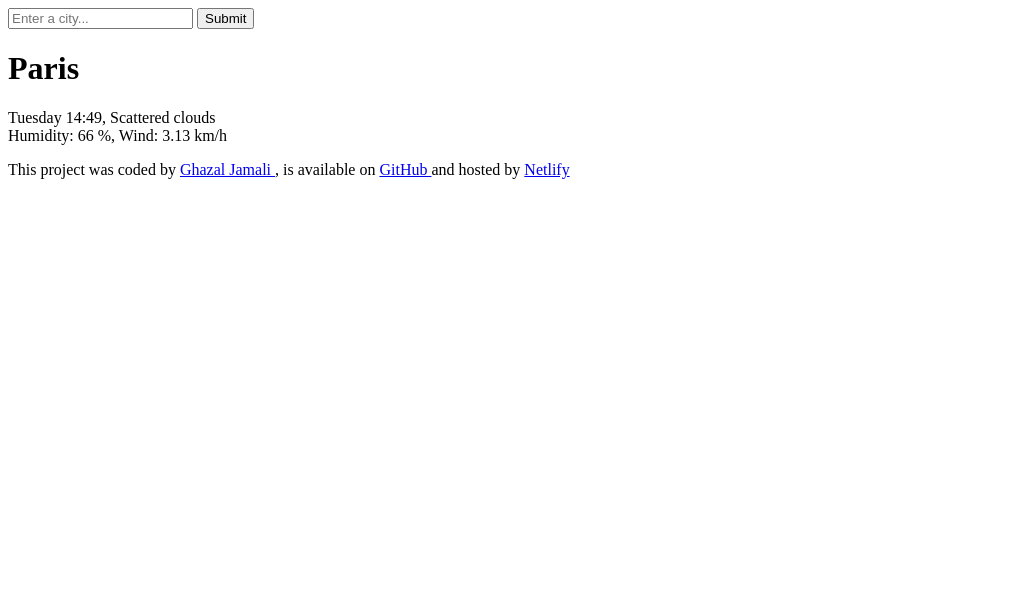
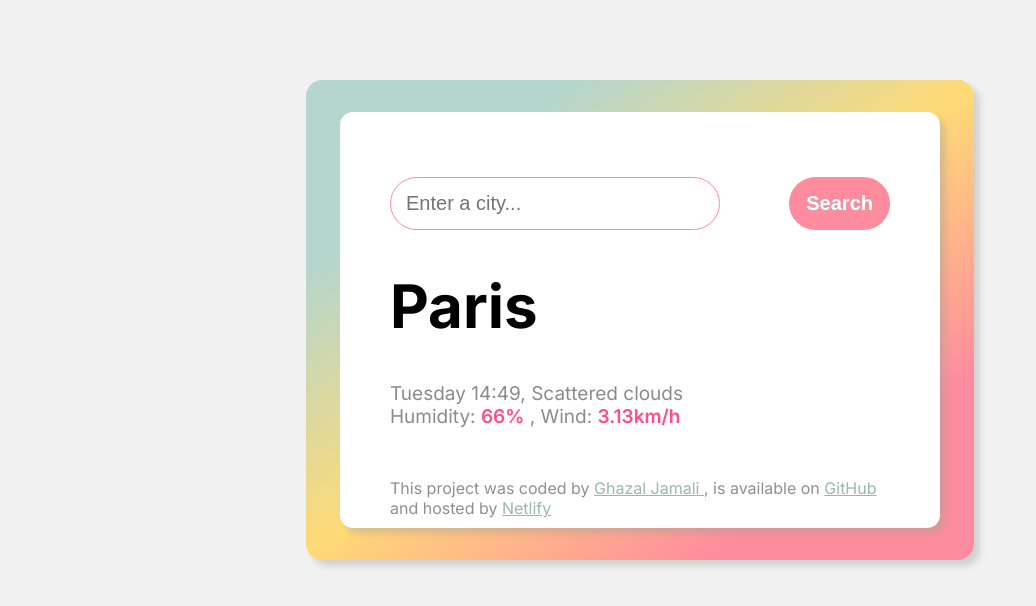
Before and after one commit to Avorrit/Vanilla-Weather-Search-Project, a plain HTML site: page index.html in a window 1280 px wide. Shown: the whole page, without its empty margins (0-1036 px from the left). Drawn offline with Linux system fonts and the light colour scheme.

Commit message:
designed stylesheet

```diff
--- a/index.html
+++ b/index.html
@@ -3,31 +3,35 @@
 <head>
     <meta charset="UTF-8">
     <meta name="viewport" content="width=device-width, initial-scale=1.0">
+    <link rel="preconnect" href="https://fonts.googleapis.com">
+<link rel="preconnect" href="https://fonts.gstatic.com" crossorigin>
+<link href="https://fonts.googleapis.com/css2?family=Inter:ital,opsz,wght@0,14..32,100..900;1,14..32,100..900&display=swap" rel="stylesheet">
     <title>Vanilla search weather app</title>
+    <link rel="stylesheet" href="src/styles.css">
 </head>
 <body>
+    <div class="outter-border">
+    <div class="weather-section">
     <header>
-
         <main>
             <div class="search-city-section">
                 <input type="search" id="search-box" placeholder="Enter a city..." required>
-                <input type="submit" id="submit-button">
+                <input type="submit" id="submit-button" value="Search">
             </div>
             <div class="current-weather">
                 <h1 id="city-name">
                     Paris
                 </h1>
-                <p>
-                    <span>Tuesday</span>
-                    <span>14:49</span>,
-                    <span>Scattered clouds</span>
+                <p class="weather-detail">
+                    <span id="current-date">Tuesday</span>
+                    <span id="current-time">14:49</span>,
+                    <span id="current-condition">Scattered clouds</span>
 
                     <br />
                     Humidity:
-                    <span>66</span>
-                    %, Wind:
-                    <span>3.13</span>
-                    km/h
+                    <span id="humidity">66%</span>
+                    , Wind:
+                    <span id="wind-speed">3.13km/h</span>
                 </p>
             </div>
         </main>
@@ -46,5 +50,9 @@
             Netlify
         </a>
     </footer>
+</div>
+</div>
+
+<script src="src/index.js"></script>
 </body>
 </html>
--- a/src/styles.css
+++ b/src/styles.css
@@ -0,0 +1,95 @@
+html {
+    height: 100%;
+    background: #f1f1f1;
+}
+
+body {
+    height: 100%;
+    background-attachment: fixed;
+    background-size: cover;
+    background-repeat: no-repeat;
+    font-family: 'Inter', sans-serif;
+}
+
+div {
+    display: block;
+}
+.weather-section {
+    background-color: white;
+    padding: 50px;
+    padding-bottom: 10px;
+    margin: 20px 15px;
+    max-width: 600px;
+    border-radius: 13px;
+    box-shadow: 6px 6px 6px rgba(163, 162, 156, 0.4);
+
+}
+footer {
+    color: #8f8f8f;
+}
+.weather-detail {
+    color: #8b8b8b;
+    font-size: 19px;
+    margin: 30px 0;
+    padding-bottom: 20px;
+}
+
+.outter-border {
+    margin: 80px auto;
+    background: rgb(255,140,158);
+    background: linear-gradient(325deg, rgba(255,140,158,1) 20%, rgba(255,218,118,1) 50%, rgba(180,214,205,1) 80%);
+    padding: 12px 19px;
+    max-width: 630px;
+    border-radius: 16px;
+    box-shadow: 6px 6px 6px rgba(163, 162, 156, 0.4);
+}
+
+.search-city-section {
+    margin: 15px auto;
+    display: flex;
+    justify-content: space-between;
+    align-content: center;
+    align-items: stretch;
+}
+
+#search-box {
+    padding-left: 15px;
+    border: 1px solid #FF8C9E;
+    border-radius: 27px;
+    font-size: 20px;
+    width: 330px;
+}
+
+
+#submit-button {
+    padding: 15px 17px;
+    font-size: 20px;
+    border-radius: 27px;
+    border: none;
+    font-weight: 900;
+    background-color: #FF8C9E;
+    color: white;
+    text-shadow: rgba(182, 181, 177, 50%) 1px 2px; ;
+}
+
+
+a {
+    color: #99b8af;
+}
+
+a:hover {
+    color: #FF4E88;
+}
+
+#humidity {
+    color: #FF4E88;
+    font-weight: 600;
+}
+#wind-speed {
+    color: #FF4E88;
+    font-weight: 600;
+}
+
+#city-name {
+    font-size: 60px;
+}
```
